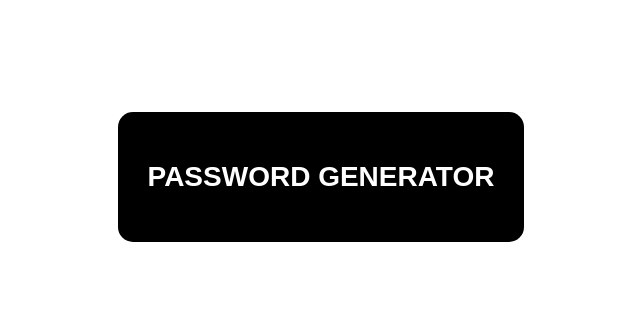
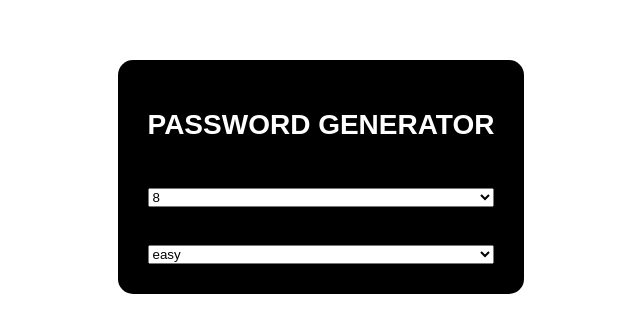
Before and after one commit to amine-omari/AI-Password, a Next.js app: page / in a window 1280 px wide. Shown: the part 231-564 px from the top of the page, without its empty margins (319-959 px from the left). Built offline with nearby package versions, Linux system fonts and the light colour scheme.

Commit message:
feat: add options to select field

```diff
--- a/components/MainContainer.jsx
+++ b/components/MainContainer.jsx
@@ -4,7 +4,24 @@ const MainContainer = () => {
   return (
     <div className="card">
       <h1>PASSWORD GENERATOR</h1>
-      <form></form>
+      <form>
+        <label>choose number of characters :</label>
+        <select name="" id="">
+          <optgroup label="number of characters">
+            <option value="">8</option>
+            <option value="">10</option>
+            <option value="">12</option>
+          </optgroup>
+        </select>
+        <label>choose level of passowrd :</label>
+        <select name="" id="">
+          <optgroup label="level of passowrd">
+            <option value="easy">easy</option>
+            <option value="strong">strong</option>
+            <option value="veryStrong">very strong</option>
+          </optgroup>
+        </select>
+      </form>
     </div>
   );
 };
```
